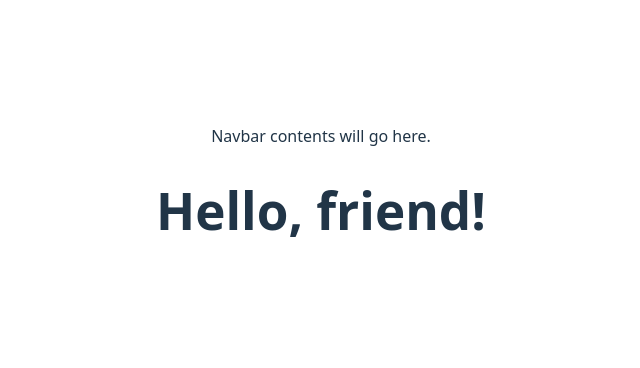
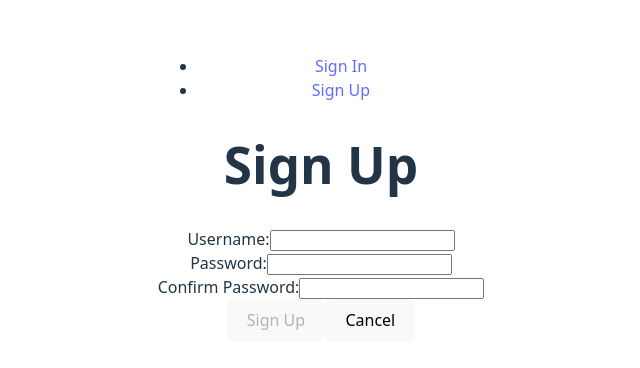
Before and after one commit to JuicetenG/cs-locker-frontend, a React (Vite) app: page /sign-up in a window 1280 px wide. Shown: the part 210-578 px from the top of the page, without its empty margins (319-959 px from the left). Built offline with nearby package versions, Linux system fonts and the light colour scheme; no server answers.

Commit message:
add NavBar and Landing pages. Setup context for user and add auth/user services

```diff
--- a/src/App.jsx
+++ b/src/App.jsx
@@ -1,14 +1,29 @@
-import { useState, useEffect } from 'react';
+import { useContext } from 'react';
+import { Routes, Route } from 'react-router';
 import NavBar from './components/NavBar/NavBar';
+import SignUpForm from './components/SignUpForm/SignUpForm';
+import SignInForm from './components/SignInForm/SignInForm';
+import Landing from './components/Landing/Landing';
+import Dashboard from './components/Dashboard/Dashboard';
 import './App.css';
+import { UserContext } from './contexts/UserContext';
+
 
 const App = () => {
+
+  const { user } = useContext(UserContext);
+
   return (
     <>
       <NavBar />
-      <h1>Hello, friend!</h1>
+      <Routes>
+        <Route path='/' element={user ? <Dashboard /> : <Landing /> } />
+        <Route path='/sign-up' element={<SignUpForm />} />
+        <Route path="/sign-in" element={<SignInForm />} />
+      </Routes>
     </>
   );
+
 };
 
 export default App;
--- /dev/null
+++ b/src/components/Dashboard/Dashboard.jsx
@@ -0,0 +1,51 @@
+import { useContext, useEffect, useState } from 'react';
+import { UserContext } from '../../contexts/UserContext';
+import * as userService from '../../services/userService';
+
+const Dashboard = () => {
+  const { user } = useContext(UserContext);
+  const [users, setUsers] = useState([]);
+  const [loading, setLoading] = useState(true);
+
+  useEffect(() => {
+    const fetchUsers = async () => {
+      try {
+        setLoading(true);
+        const fetchedUsers = await userService.index();
+        setUsers(fetchedUsers);
+      } catch (err) {
+        console.error(err);
+      } finally {
+        setLoading(false);
+      }
+    };
+
+    if (user) fetchUsers();
+  }, [user]);
+
+  return (
+    <main>
+      <h1>Welcome, {user.username}</h1>
+      <p>
+        This is the dashboard page where you can see a list of all the users.
+      </p>
+      <section>
+        <h2>All Users</h2>
+
+        {loading ? (
+          <p>Loading users...</p>
+        ) : users.length > 0 ? (
+          <ul>
+            {users.map((u) => (
+              <li key={u._id}>{u.username}</li>
+            ))}
+          </ul>
+        ) : (
+          <p>No users found.</p>
+        )}
+      </section>
+    </main>
+  );
+};
+
+export default Dashboard;
--- /dev/null
+++ b/src/components/Landing/Landing.jsx
@@ -0,0 +1,10 @@
+const Landing = () => {
+  return (
+    <main>
+      <h1>Hello, you are on the landing page for visitors.</h1>
+      <p>Sign up now, or sign in to see your super secret dashboard!</p>
+    </main>
+  );
+};
+
+export default Landing;
--- a/src/components/NavBar/NavBar.jsx
+++ b/src/components/NavBar/NavBar.jsx
@@ -1,9 +1,31 @@
-import './NavBar.css';
+import { useContext } from 'react';
+import { Link } from 'react-router';
+import { UserContext } from '../../contexts/UserContext';
+
 
 const NavBar = () => {
+
+  const { user, setUser } = useContext(UserContext);
+
+  const handleSignOut = () => {
+    localStorage.removeItem('token');
+    setUser(null);
+  };
+
   return (
     <nav>
-      <p>Navbar contents will go here.</p>
+      {user ? (
+        <ul>
+          <li>Welcome, {user.username}</li>
+          <li><Link to='/'>Dashboard</Link></li>
+          <li><Link to='/' onClick={handleSignOut}>Sign Out</Link></li>
+        </ul>
+      ) : (
+        <ul>
+          <li><Link to="/sign-in">Sign In</Link></li>
+          <li><Link to='/sign-up'>Sign Up</Link></li>
+        </ul>
+      )}
     </nav>
   );
 };
--- /dev/null
+++ b/src/components/SignInForm/SignInForm.jsx
@@ -0,0 +1,69 @@
+import { useState, useContext } from 'react';
+import { useNavigate } from 'react-router';
+import { signIn } from '../../services/authService';
+import { UserContext } from '../../contexts/UserContext';
+
+const SignInForm = () => {
+  const navigate = useNavigate();
+  const { setUser } = useContext(UserContext);
+  const [message, setMessage] = useState('');
+  const [formData, setFormData] = useState({
+    username: '',
+    password: '',
+  });
+
+  const handleChange = (evt) => {
+    setMessage('');
+    setFormData({ ...formData, [evt.target.name]: evt.target.value });
+  };
+
+  const handleSubmit = async (evt) => {
+    evt.preventDefault();
+    try {
+      const signedInUser = await signIn(formData);
+      setUser(signedInUser);
+      navigate('/');
+    } catch (err) {
+      setMessage(err.message);
+    }
+  };
+
+  return (
+    <main>
+      <h1>Sign In</h1>
+      <p>{message}</p>
+      <form autoComplete='off' onSubmit={handleSubmit}>
+        <div>
+          <label htmlFor='email'>Username:</label>
+          <input
+            type='text'
+            autoComplete='off'
+            id='username'
+            value={formData.username}
+            name='username'
+            onChange={handleChange}
+            required
+          />
+        </div>
+        <div>
+          <label htmlFor='password'>Password:</label>
+          <input
+            type='password'
+            autoComplete='off'
+            id='password'
+            value={formData.password}
+            name='password'
+            onChange={handleChange}
+            required
+          />
+        </div>
+        <div>
+          <button>Sign In</button>
+          <button onClick={() => navigate('/')}>Cancel</button>
+        </div>
+      </form>
+    </main>
+  );
+};
+
+export default SignInForm;
--- /dev/null
+++ b/src/components/SignUpForm/SignUpForm.jsx
@@ -0,0 +1,86 @@
+
+import { useState, useContext } from 'react';
+import { useNavigate } from 'react-router';
+import { signUp } from '../../services/authService';
+import { UserContext } from '../../contexts/UserContext';
+
+const SignUpForm = () => {
+  const navigate = useNavigate();
+  const { setUser } = useContext(UserContext);
+  const [message, setMessage] = useState('');
+  const [formData, setFormData] = useState({
+    username: '',
+    password: '',
+    passwordConf: '',
+  });
+
+  const { username, password, passwordConf } = formData;
+
+  const handleChange = (evt) => {
+    setMessage('');
+    setFormData({ ...formData, [evt.target.name]: evt.target.value });
+  };
+
+  const handleSubmit = async (evt) => {
+    evt.preventDefault();
+    try {
+      const newUser = await signUp(formData);
+      setUser(newUser);
+      navigate('/');
+    } catch (err) {
+      setMessage(err.message);
+    }
+  };
+
+  const isFormInvalid = () => {
+    return !(username && password && password === passwordConf);
+  };
+
+  return (
+    <main>
+      <h1>Sign Up</h1>
+      <p>{message}</p>
+      <form onSubmit={handleSubmit}>
+        <div>
+          <label htmlFor='username'>Username:</label>
+          <input
+            type='text'
+            id='name'
+            value={username}
+            name='username'
+            onChange={handleChange}
+            required
+          />
+        </div>
+        <div>
+          <label htmlFor='password'>Password:</label>
+          <input
+            type='password'
+            id='password'
+            value={password}
+            name='password'
+            onChange={handleChange}
+            required
+          />
+        </div>
+        <div>
+          <label htmlFor='confirm'>Confirm Password:</label>
+          <input
+            type='password'
+            id='confirm'
+            value={passwordConf}
+            name='passwordConf'
+            onChange={handleChange}
+            required
+          />
+        </div>
+        <div>
+          <button disabled={isFormInvalid()}>Sign Up</button>
+          <button onClick={() => navigate('/')}>Cancel</button>
+        </div>
+      </form>
+    </main>
+  );
+};
+
+export default SignUpForm;
--- /dev/null
+++ b/src/contexts/UserContext.jsx
@@ -0,0 +1,25 @@
+import { createContext, useState } from 'react';
+
+const UserContext = createContext();
+
+const getUserFromToken = () => {
+  const token = localStorage.getItem('token');
+
+  if (!token) return null;
+
+  return JSON.parse(atob(token.split('.')[1])).payload;
+};
+
+function UserProvider({ children }) {
+
+  const [user, setUser] = useState(getUserFromToken());
+  const value = { user, setUser };
+
+  return (
+    <UserContext.Provider value={value}>
+      {children}
+    </UserContext.Provider>
+  );
+};
+
+export { UserProvider, UserContext };
--- a/src/main.jsx
+++ b/src/main.jsx
@@ -1,13 +1,16 @@
 import { StrictMode } from 'react';
 import { createRoot } from 'react-dom/client';
 import { BrowserRouter } from 'react-router';
+import { UserProvider } from './contexts/UserContext.jsx';
 import './index.css';
 import App from './App.jsx';
 
 createRoot(document.getElementById('root')).render(
   <StrictMode>
     <BrowserRouter>
-      <App />
+      <UserProvider>
+        <App />
+      </UserProvider>
     </BrowserRouter>
   </StrictMode>,
 )
--- /dev/null
+++ b/src/services/authService.js
@@ -0,0 +1,59 @@
+const BASE_URL = `${import.meta.env.VITE_BACK_END_SERVER_URL}/auth`;
+
+const signUp = async (formData) => {
+  try {
+    const res = await fetch(`${BASE_URL}/sign-up`, {
+      method: 'POST',
+      headers: { 'Content-Type': 'application/json' },
+      body: JSON.stringify(formData),
+    });
+
+    const data = await res.json();
+
+    if (data.err) {
+      throw new Error(data.err);
+    }
+
+    if (data.token) {
+      localStorage.setItem('token', data.token);
+      return JSON.parse(atob(data.token.split('.')[1])).payload;
+    }
+
+    throw new Error('Invalid response from server');
+  } catch (err) {
+    console.log(err);
+    throw new Error(err);
+  }
+};
+
+
+const signIn = async (formData) => {
+  try {
+    const res = await fetch(`${BASE_URL}/sign-in`, {
+      method: 'POST',
+      headers: { 'Content-Type': 'application/json' },
+      body: JSON.stringify(formData),
+    });
+
+    const data = await res.json();
+
+    if (data.err) {
+      throw new Error(data.err);
+    }
+
+    if (data.token) {
+      localStorage.setItem('token', data.token);
+      return JSON.parse(atob(data.token.split('.')[1])).payload;
+    }
+
+    throw new Error('Invalid response from server');
+  } catch (err) {
+    console.log(err);
+    throw new Error(err);
+  }
+};
+
+export {
+  signUp,
+  signIn
+};
--- /dev/null
+++ b/src/services/userService.js
@@ -0,0 +1,24 @@
+const BASE_URL = `${import.meta.env.VITE_BACK_END_SERVER_URL}/users`;
+
+const index = async () => {
+  try {
+    const res = await fetch(BASE_URL, {
+      headers: { Authorization: `Bearer ${localStorage.getItem('token')}` },
+    });
+
+    const data = await res.json();
+
+    if (data.err) {
+      throw new Error(data.err);
+    }
+
+    return data
+  } catch (err) {
+    console.log(err);
+    throw new Error(err);
+  }
+};
+
+export {
+  index,
+};
```
